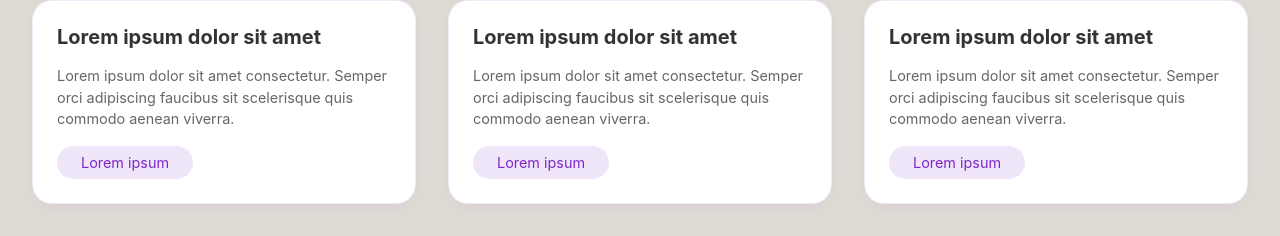
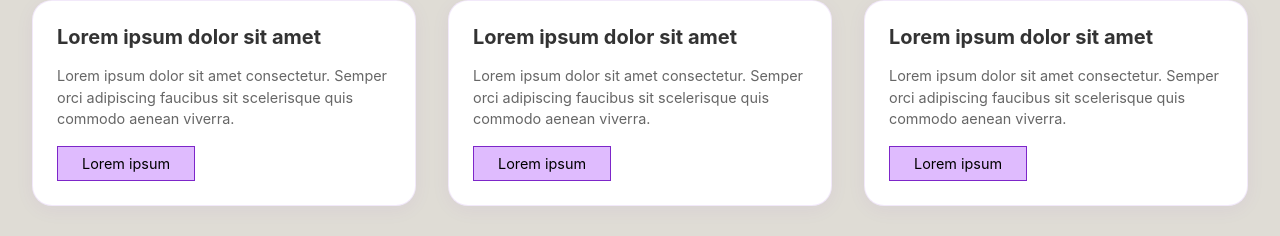
Before and after one commit to Jose6348/psel-monks-analista-jose-jorge, a React (Create React App) app: page / in a window 1280 px wide. Shown: the part 3144-3380 px from the top of the page. Built offline with nearby package versions, Linux system fonts and the light colour scheme.

Commit message:
Atualização do componente ProductCards

```diff
--- a/src/components/ProductCards.jsx
+++ b/src/components/ProductCards.jsx
@@ -47,11 +47,10 @@ const CardDescription = styled.p`
 `;
 
 const Button = styled.button`
-  background-color: #F0E6FA;
-  color: #7D26C9;
-  border: none;
+  background-color: #DFBBFE;
+  color:rgb(0, 0, 0);
+  border: 1px solid #7D26C9;
   padding: 0.5rem 1.5rem;
-  border-radius: 50px;
   font-size: 0.9rem;
   cursor: pointer;
   transition: all 0.2s ease;
```
